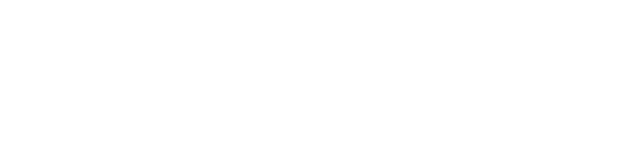
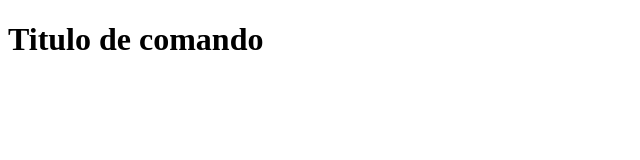
Before and after one commit to Carlosric300/teste_github, a plain HTML site: page index.html in a window 1280 px wide. Shown: the whole page, without its empty margins (0-640 px from the left). Drawn offline with Linux system fonts and the light colour scheme.

Commit message:
adicionando titulo

```diff
--- a/index.html
+++ b/index.html
@@ -1,6 +1,10 @@
 <!DOCTYPE HTML>
 <html lang='ING'>
-<head>
-  <meta charset='UTF-8'>
-  <meta name='viewport', content='width=device-width, initial-scale=1.0'>
-</head>
+  <head>
+    <meta charset='UTF-8'>
+    <meta name='viewport', content='width=device-width, initial-scale=1.0'>
+  </head>
+  <body>
+    <h1>Titulo de comando</h1>
+  </body>
+</html>
```
